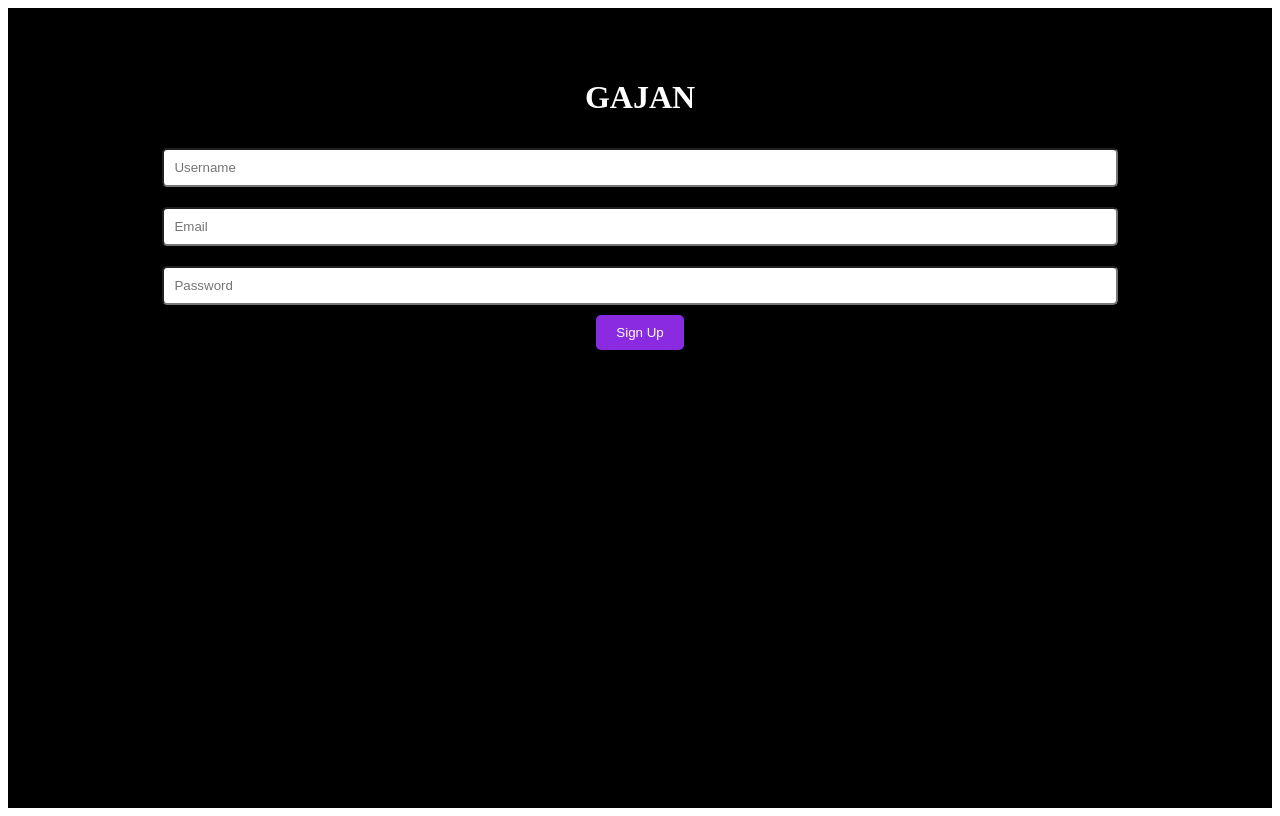
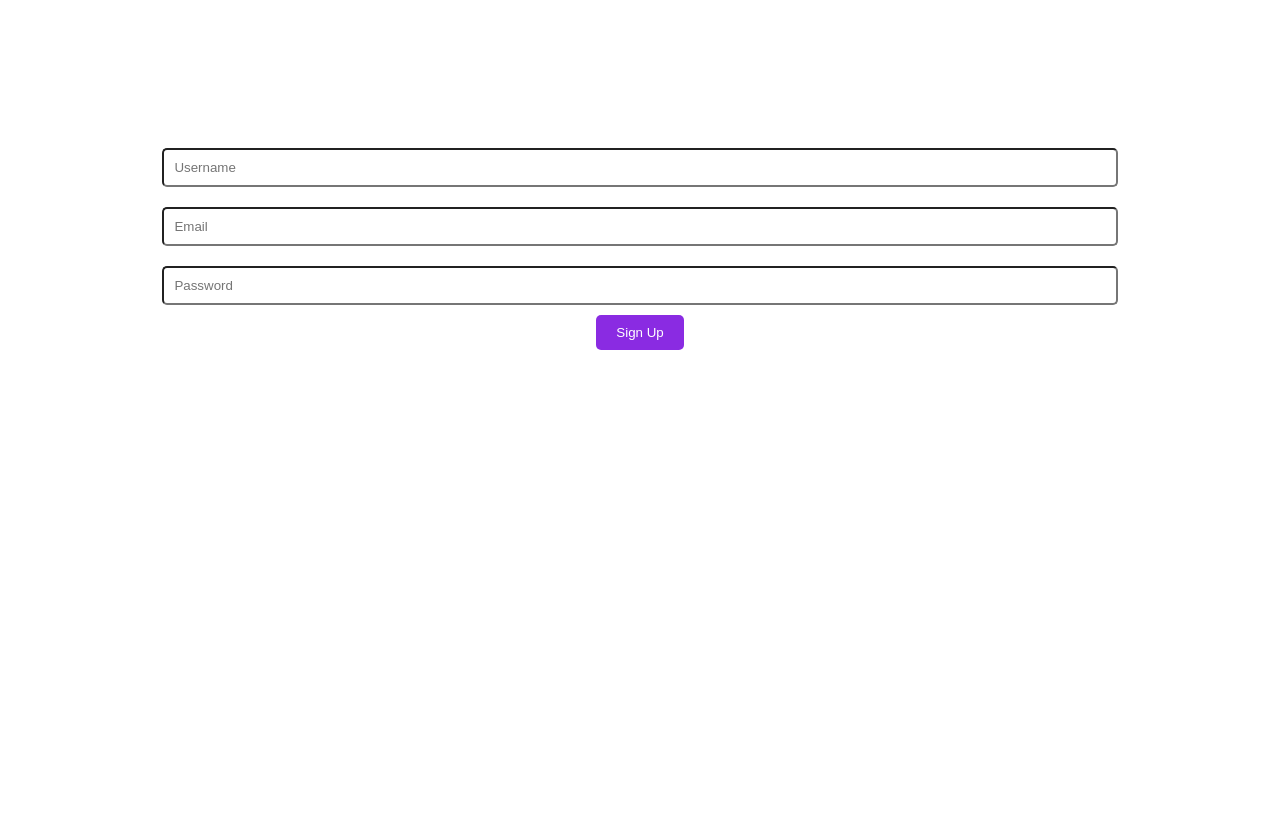
Before and after one commit to rohanyamilekamil-ops/gajan-instagram, a Next.js app: page / in a window 1280 px wide. Built offline with nearby package versions, Linux system fonts and the light colour scheme.

Commit message:
Update index.js

```diff
--- a/pages/index.js
+++ b/pages/index.js
@@ -2,9 +2,5 @@ import React from 'react';
 import SignupScreen from './SignupScreen';
 
 export default function Home() {
-  return (
-    <div style={{ backgroundColor: '#000', minHeight: '100vh' }}>
-      <SignupScreen />
-    </div>
-  );
+  return <SignupScreen />;
 }
```
